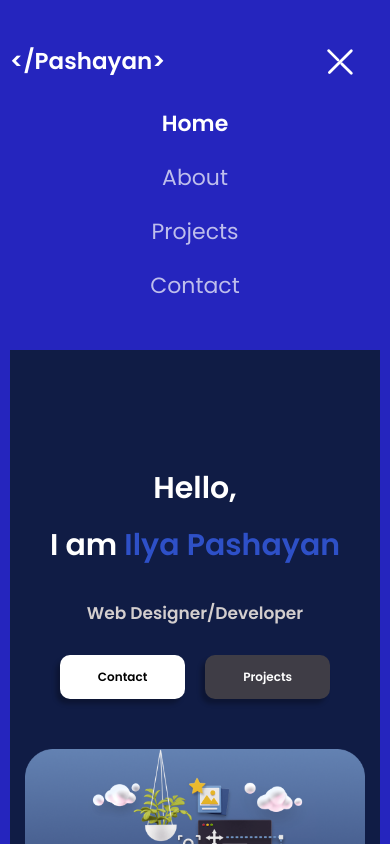
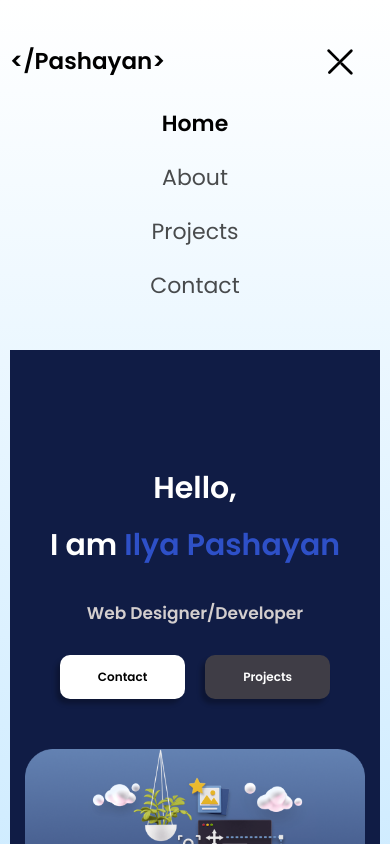
Before and after one commit to Ilyapashayan20/Pashayan.Info, a plain HTML site: page index.html in a window 390 px wide. Both pictures are taken after a click on the element 340 px from the left and 60 px from the top of the page. Shown: the top 844 px of the page. Drawn offline with Linux system fonts and the light colour scheme.

Commit message:
change style

```diff
--- a/SCSS/style.scss
+++ b/SCSS/style.scss
@@ -33,7 +33,10 @@ body{
     box-sizing: border-box;
 }
 .header-active{
-    background: #2525be;
+    background-color: #FFFFFF;
+    background-image: linear-gradient(180deg, #FFFFFF 0%, #62c0ff 50%, #00b6ff00 100%);
+
+
     transition: 0.4s;
 }
 .header-active-telegram{
@@ -94,7 +97,7 @@ a{
                      }
                 }
                 .logo-active{
-                    color: white;
+                    color: #000000;
                     transition: 0.3s;
                 }
             }
@@ -160,7 +163,7 @@ a{
     }
   }
   .line-active{
-      stroke: white;
+      stroke: #000000;
       transition: 0.3s;
   }
 
@@ -202,11 +205,11 @@ a{
                 font-weight: 500;
                 font-size: 26px;
                 line-height: 39px;
-                color: white;
+                color: #000000;
                 opacity: 0.7;
                 margin-bottom: 15px;
                 &:hover{
-                    color: white;
+                    color: #000000;
                     opacity: 1;
                     font-weight: 600;
                 }
@@ -218,7 +221,7 @@ a{
             }
             .menu-link-active-mobile{
 
-                color: white;
+                color: #000000;
                 opacity: 1;
                 font-weight: 600;
 
--- a/index.html
+++ b/index.html
@@ -45,7 +45,7 @@
                <div class="mobile-menu">
                 <a href="#menu" class="menu-link-mobile menu-link-active-mobile">Home</a>
                 <a href="#about" class="menu-link-mobile"> About</a>
-                <a href="#project" class="menu-link-mobile">Projects</a>
+                <a href="#projects" class="menu-link-mobile">Projects</a>
                 <a href="#contact" class="menu-link-mobile">Contact</a>
 
                </div>
@@ -94,6 +94,10 @@
                         <img class="programing-lenguage-img" src="IMG/programing-language-icons/Groupjavascript.svg" alt="">
                         <p class="programing-lenguage">JAVASCRIPT</p>
                     </div>
+                    <div class="skill react">
+                        <img class="programing-lenguage-img" src="IMG/programing-language-icons/Group 14react.svg" alt="">
+                        <p class="programing-lenguage">REACT</p>
+                    </div>
 
                     </div>
                     <h1  class="skills-text">
@@ -110,10 +114,7 @@
                     <img class="programing-lenguage-img" src="IMG/programing-language-icons/vuejs-icon.svg"alt="">
                     <p class="programing-lenguage">VUEJS</p>
                 </div>
-                 <div class="skill react">
-                    <img class="programing-lenguage-img" src="IMG/programing-language-icons/Group 14react.svg" alt="">
-                    <p class="programing-lenguage">REACT</p>
-                </div>
+
 
                 <div class="skill node-js">
                     <img class="programing-lenguage-img" src="IMG/programing-language-icons/Vectornode-js.svg" alt="">
@@ -254,7 +255,7 @@
                    </p>
                    <p class="creat-by">
                     DESING AND DEVELOPMENT BY <br class="br-none">
-                    <span class="span"> ILYA PASHAYAN</span>
+                    <span class="span"> ILYA PASHAYAN <img width="20px" src="IMG/SVG/Group 90flg.armenia (1).svg" alt=""></span>
                    </p>
                </div>
            </div>
```
Also changed, not shown: IMG/SVG/Group 90flg.armenia (1).svg (added), SCSS.WATCH/style.css, 1 other file.
